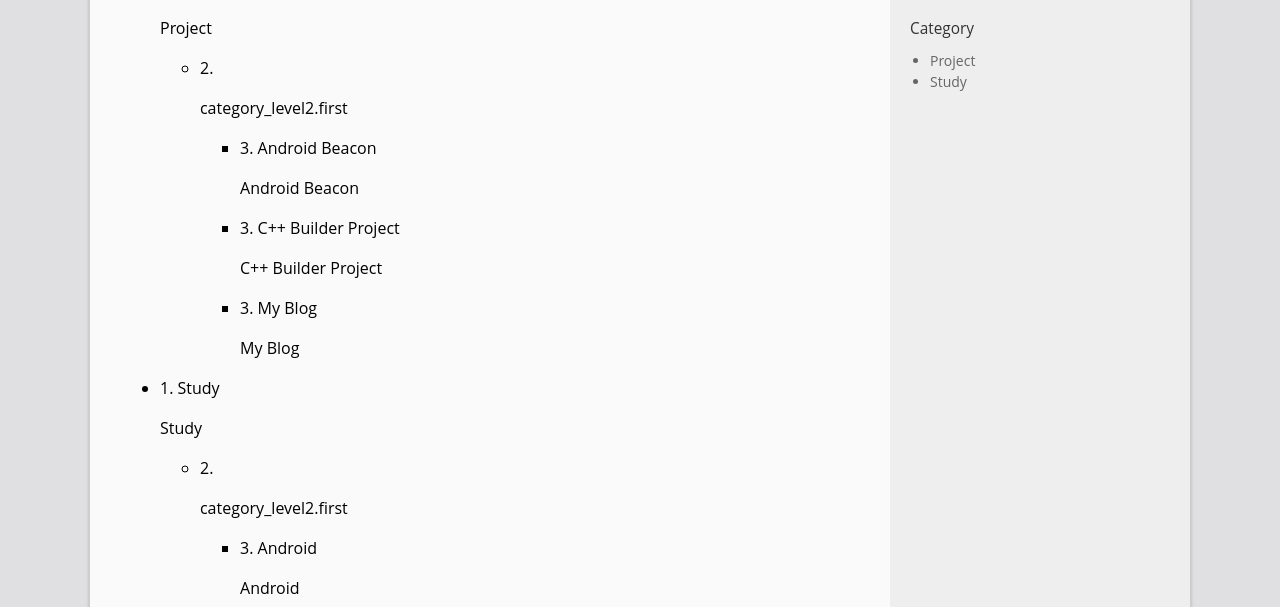
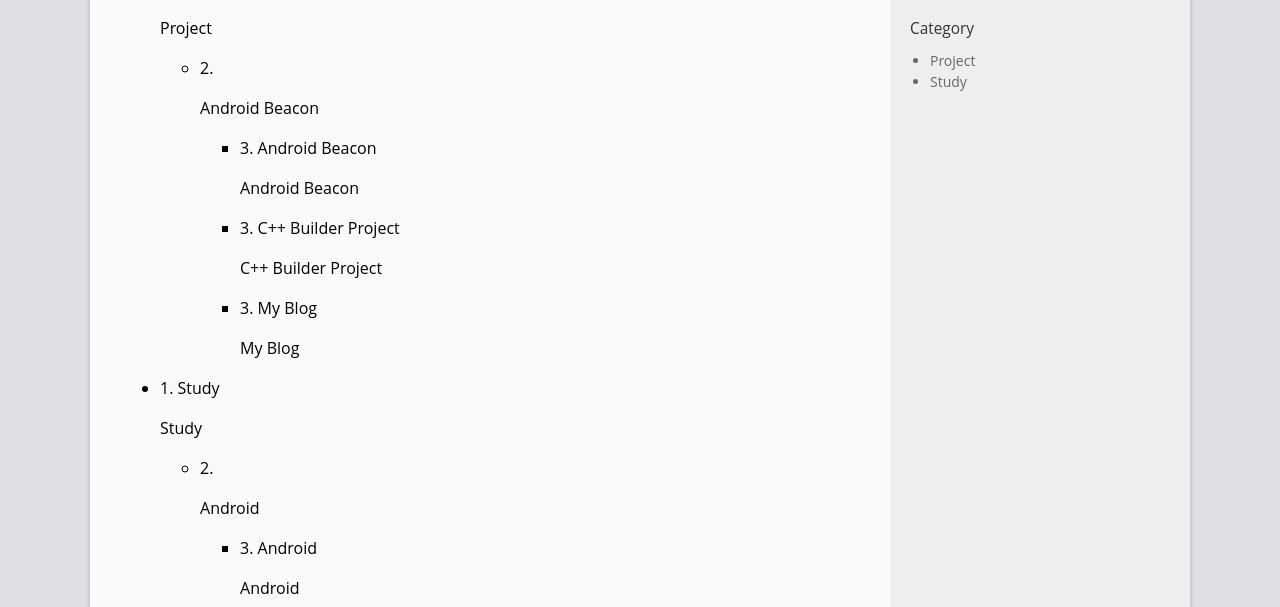
Before and after one commit to sunrisehouse/hanjungwoo-blog-old, a Jekyll site: the page built from category.html, in a window 1280 px wide and 900 px high, scrolled down 193 px. Shown: the part 163-770 px from the top of the window. Built offline with Jekyll 4.4.1, drawn with Linux system fonts in a browser that asks for light colours.

Commit message:
upload category

```diff
--- a/category.html
+++ b/category.html
@@ -16,7 +16,7 @@ permalink: /category/
           {% for category_level2 in category_level1 %}{% if category_level2.first != nil %}
             <li>
               <p>2. {{ category_level2[0] }}</p>
-              <p>category_level2.first</p>
+              <p>{{category_level2.first}}</p>
               <ul>
                 {% for category_level3 in category_level2 %}{% if category_level3.first != nil %}
                 <li>
```
